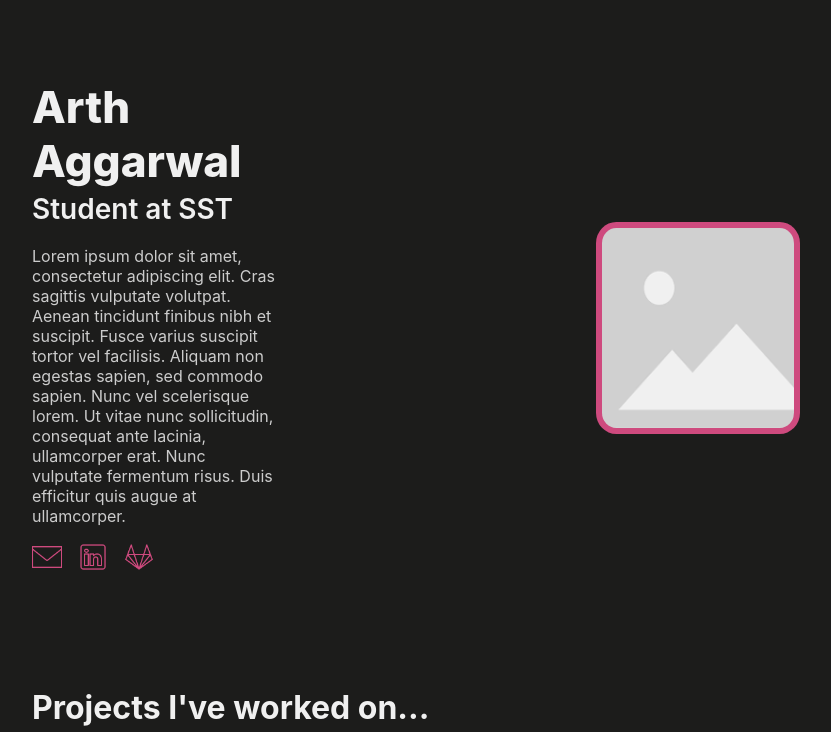
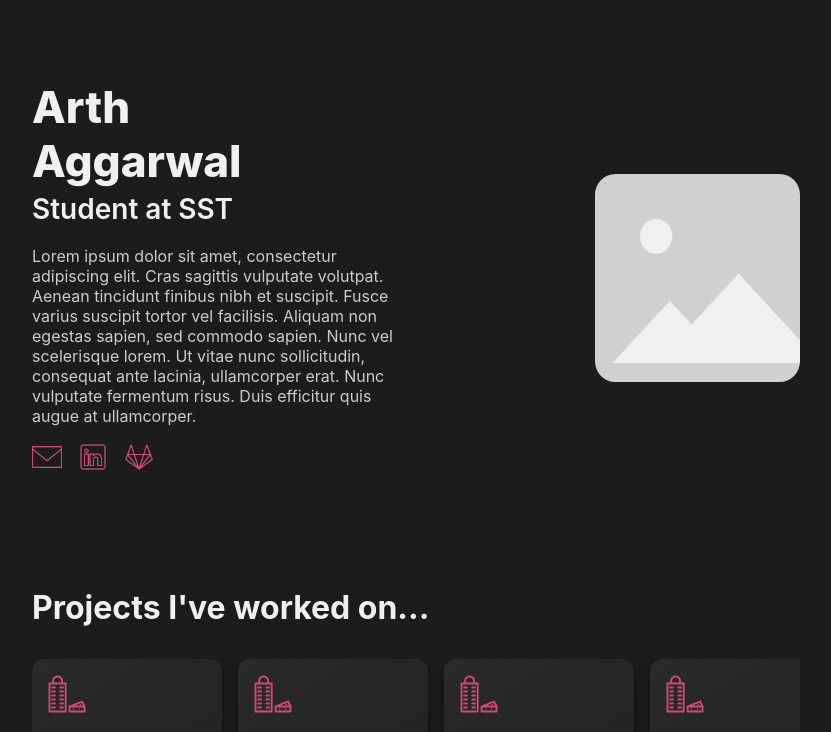
Before and after one commit to arthaggarwal/arth-portfolio, a React (Create React App) app: page / in a window 1280 px wide. Shown: the top 732 px of the page, without its empty margins (224-1055 px from the left). Built offline with nearby package versions, Linux system fonts and the light colour scheme.

Commit message:
added some style changes

```diff
--- a/src/App.css
+++ b/src/App.css
@@ -6,7 +6,13 @@
   --tertiary-color: #f0f0f0;
   --card-color: #2a2a29;
   --main-font: "Poppins", sans-serif;
+  font: var(--main-font);
   color: var(--tertiary-color);
+}
+
+html,
+body {
+  background-color: var(--primary-color);
 }
 
 .body {
@@ -32,7 +38,7 @@
 }
 
 .body-text {
-  width: 100%;
+  width: 150%;
   text-wrap: wrap;
   font-size: 1rem;
   font-weight: 400;
--- a/src/pages/HomePage/homepage.css
+++ b/src/pages/HomePage/homepage.css
@@ -20,11 +20,10 @@
   width: 50%;
 }
 .profile-pic {
-  border: 6px solid transparent;
   border-radius: 10%;
   background: var(--secondary-color);
-  width: 15vw;
-  height: 25vh;
+  width: 16vw;
+  height: 26vh;
   margin-left: 20rem;
 }
 
--- a/src/pages/HomePage/homepage.jsx
+++ b/src/pages/HomePage/homepage.jsx
@@ -18,7 +18,7 @@ const HomePage = () => {
   const scrollLeft = () => {
     const container = scrollContainerRef.current;
     if (container) {
-      const cardWidth = container.firstChild.offsetWidth + 16; // Card width + gap (adjust gap if necessary)
+      const cardWidth = container.firstChild.offsetWidth + 30;
       container.scrollBy({
         left: -cardWidth,
         behavior: "smooth",
@@ -29,7 +29,7 @@ const HomePage = () => {
   const scrollRight = () => {
     const container = scrollContainerRef.current;
     if (container) {
-      const cardWidth = container.firstChild.offsetWidth + 16; // Card width + gap (adjust gap if necessary)
+      const cardWidth = container.firstChild.offsetWidth + 20;
       container.scrollBy({
         left: cardWidth,
         behavior: "smooth",
@@ -45,9 +45,7 @@ const HomePage = () => {
             {/* ts is the short intro self part */}
             <p className="header">Arth Aggarwal</p>
             <p className="sub-header">{introduction.subHeading}</p>
-            <div className="body-text-container">
-              <p className="body-text">{introduction.bodyText}</p>
-            </div>
+            <p className="body-text">{introduction.bodyText}</p>
             <Icons />
           </div>
           <img
```
